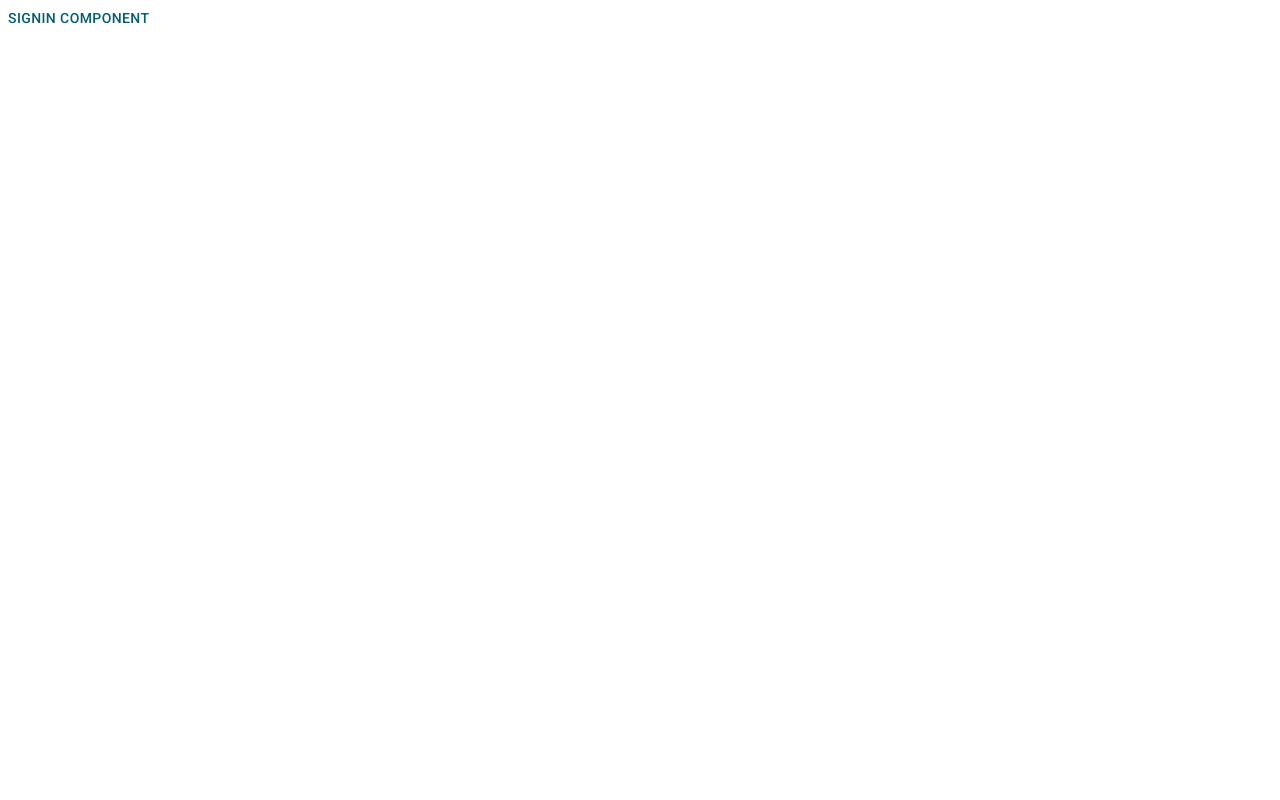
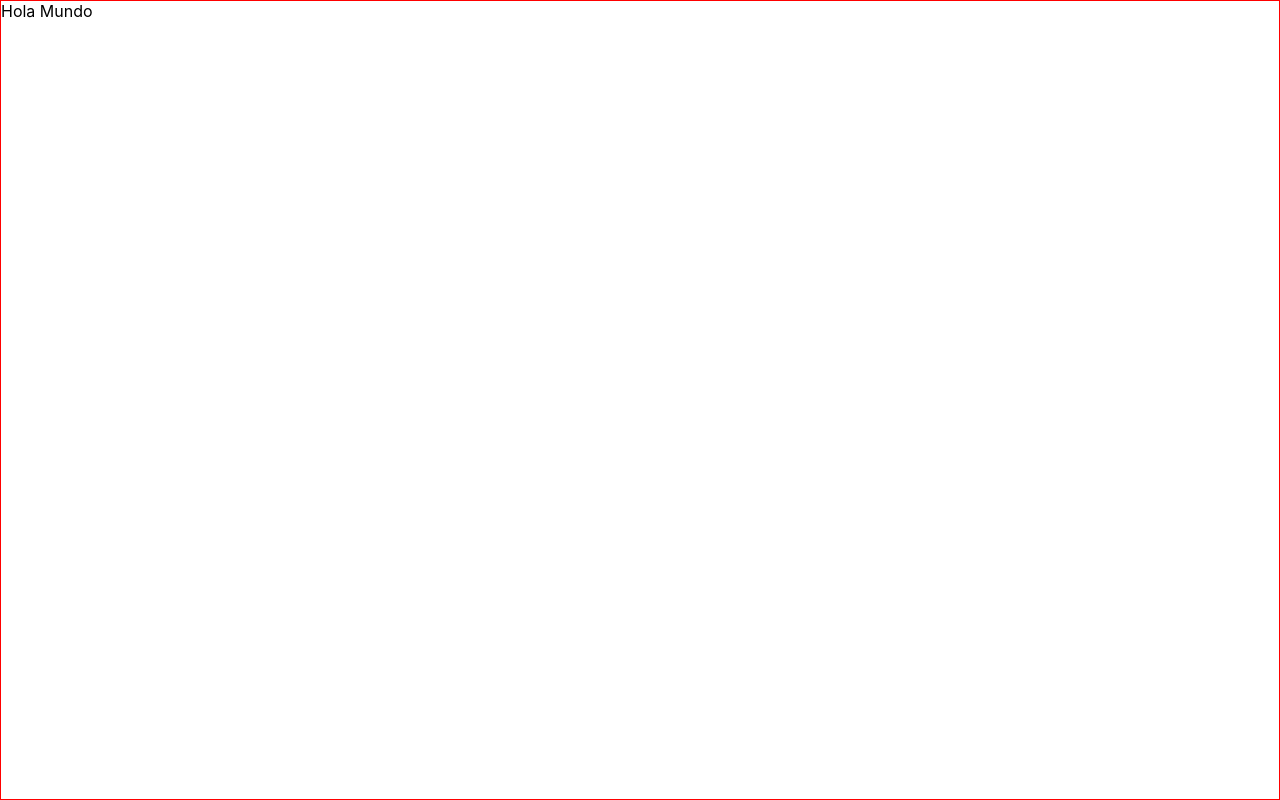
Before and after one commit to Fredomontero/spendify, a React (Create React App) app: page / in a window 1280 px wide. Built offline with nearby package versions, Linux system fonts and the light colour scheme.

Commit message:
feat: add template for pages

```diff
--- a/public/index.html
+++ b/public/index.html
@@ -26,7 +26,8 @@
       work correctly both with client-side routing and a non-root public URL.
       Learn how to configure a non-root public URL by running `npm run build`.
     -->
-    <title>React App</title>
+    <title>Spendify</title>
+    </style>
   </head>
   <body>
     <noscript>You need to enable JavaScript to run this app.</noscript>
--- a/src/pages/signin/signin.page.jsx
+++ b/src/pages/signin/signin.page.jsx
@@ -1,9 +1,17 @@
 import React from 'react';
-import Button from '@material-ui/core/Button';
+import Grid from '@material-ui/core/Grid';
+
+//Styles
+import useStyles from './signin.styles';
 
 const Signin = () => {
+
+  const classes = useStyles();
+
   return(
-    <Button color="primary" >Signin Component</Button>
+    <Grid className={classes.container} container direction="column">
+      Hola Mundo
+    </Grid>
   )
 };
 
--- a/src/pages/signin/signin.styles.js
+++ b/src/pages/signin/signin.styles.js
@@ -0,0 +1,9 @@
+import { makeStyles } from '@material-ui/core/styles' ;
+
+export default makeStyles((theme) => ({
+  container: {
+    width: '100%',
+    height: '100vh',
+    border: '1px solid #f00'
+  }
+}));
```
